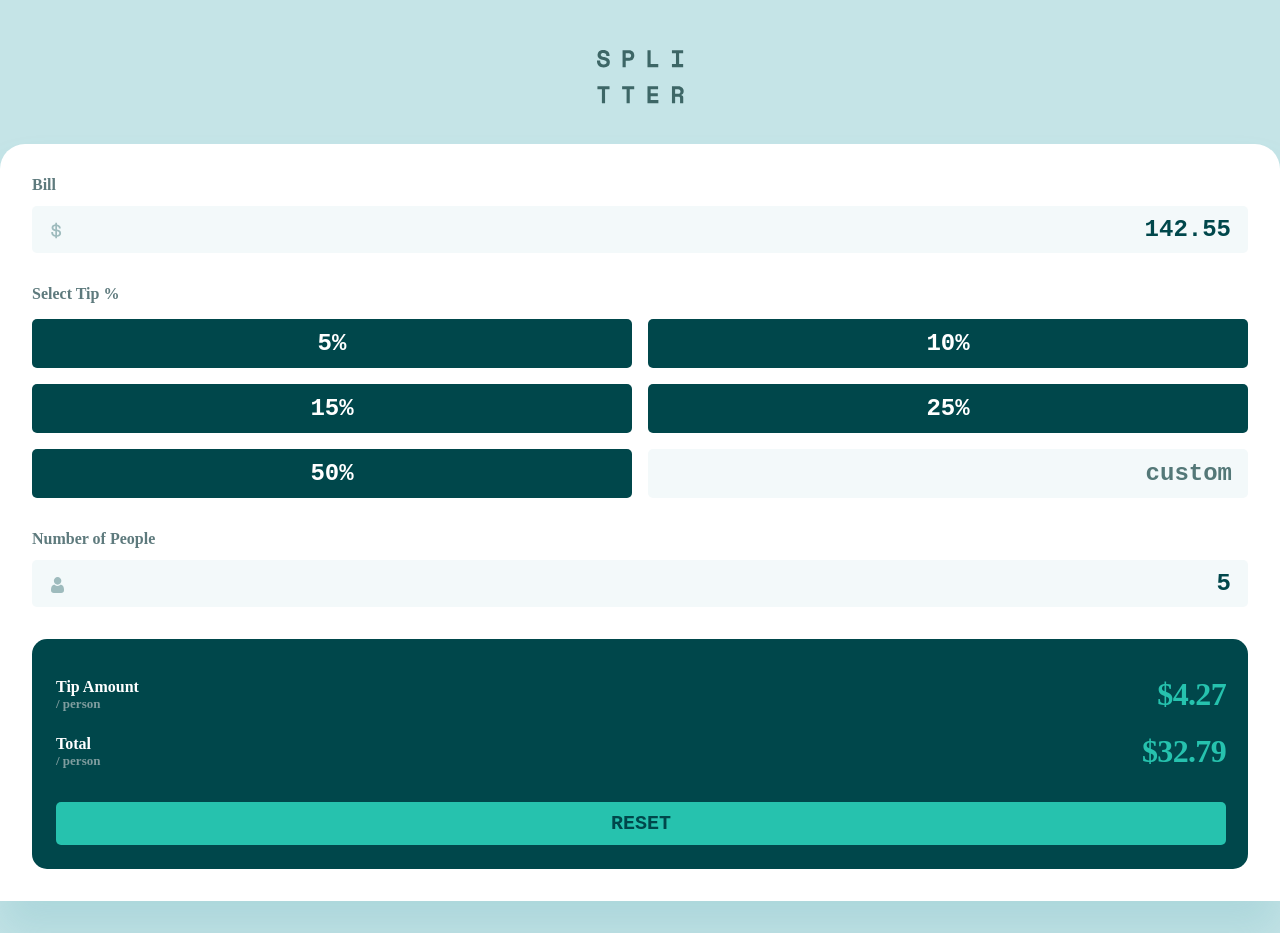
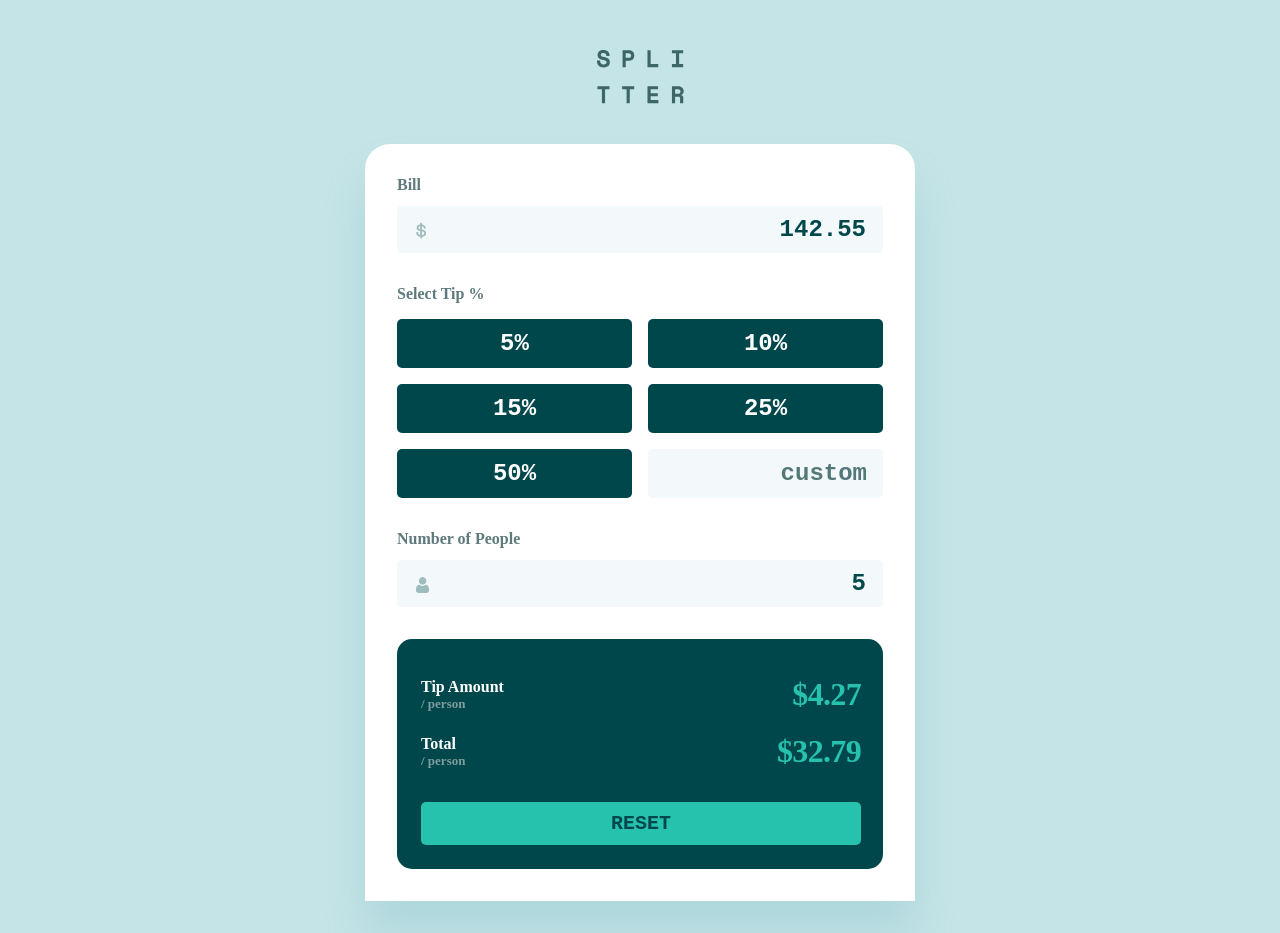
Before and after one commit to Baqari-Fruidze/tip-calculator-react-by-me, a React (Vite) app: page / in a window 1280 px wide. Built offline with nearby package versions, Linux system fonts and the light colour scheme.

Commit message:
some issues

```diff
--- a/src/App.jsx
+++ b/src/App.jsx
@@ -5,7 +5,7 @@ import logo from "/images/logo.svg";
 
 function App() {
   return (
-    <>
+    <Parent>
       <Header>
         <img src={logo} alt="" />
       </Header>
@@ -13,10 +13,17 @@ function App() {
         <Input />
         <Result />
       </Common>
-    </>
+    </Parent>
   );
 }
-
+const Parent = styled.div`
+  margin: 0 auto;
+  min-height: 100vh;
+  max-width: 55rem;
+  @media (min-width: 90rem) {
+    max-width: 150rem;
+  }
+`;
 const Common = styled.div`
   border-radius: 25px 25px 0px 0px;
   background: #fff;
@@ -25,6 +32,11 @@ const Common = styled.div`
   display: flex;
   flex-direction: column;
   gap: 3.2rem;
+  @media (min-width: 90rem) {
+    flex-direction: row;
+    padding-left: 4.8rem;
+    justify-content: space-between;
+  }
 `;
 const Header = styled.header`
   text-align: center;
@@ -32,4 +44,5 @@ const Header = styled.header`
   justify-content: center;
   margin-bottom: 4rem;
 `;
+
 export default App;
--- a/src/GlobalStyles.js
+++ b/src/GlobalStyles.js
@@ -8,6 +8,9 @@ body{
     background: #C5E4E7;
     font-family: "Space Mono", monospace;
     padding: 5rem 0 3.2rem;
+    @media (min-width: 90rem){
+        padding: 16.3rem 26rem 23.9rem;
+    }
 }
 html{
     font-size:62.5%;
--- a/src/Styles/Buttons.jsx
+++ b/src/Styles/Buttons.jsx
@@ -17,4 +17,7 @@ export const Buttons = styled.button`
     background: #26c2ae;
     color: #00474b;
   }
+  @media (min-width: 90rem) {
+    width: 110%;
+  }
 `;
--- a/src/Styles/TwoInputs.jsx
+++ b/src/Styles/TwoInputs.jsx
@@ -20,4 +20,16 @@ export const TwoInputs = styled.input`
   background-position: left 1.9rem bottom 1.4rem;
   border: none;
   background-color: #f3f9fa;
+  @media (min-width: 90rem) {
+    &::placeholder {
+      color: #00474b;
+    }
+
+    text-align: right;
+    font-family: "Space Mono";
+    font-size: 24px;
+    font-style: normal;
+    font-weight: 700;
+    line-height: normal;
+  }
 `;
--- a/src/components/Input.jsx
+++ b/src/components/Input.jsx
@@ -42,6 +42,9 @@ const Biggie = styled.div`
   display: flex;
   flex-direction: column;
   gap: 3.2rem;
+  @media (min-width: 90rem) {
+    gap: 4rem;
+  }
 `;
 const LabelsDiv = styled.div`
   display: flex;
@@ -53,4 +56,8 @@ const BtnCon = styled.div`
   grid-template-columns: 1fr 1fr;
   grid-template-rows: 1fr 1fr 1fr;
   gap: 1.6rem;
+  @media (min-width: 90rem) {
+    grid-template-columns: 1fr 1fr 1fr;
+    grid-template-rows: 1fr 1fr;
+  }
 `;
--- a/src/components/Result.jsx
+++ b/src/components/Result.jsx
@@ -37,11 +37,25 @@ const ResetButton = styled.button`
   line-height: normal;
   border: none;
   padding: 1rem 0;
+  @media (min-width: 90rem) {
+    border-radius: 5px;
+    background: #0d686d;
+    color: #00474b;
+    text-align: center;
+    font-family: "Space Mono";
+    font-size: 20px;
+    font-style: normal;
+    font-weight: 700;
+    line-height: normal;
+  }
 `;
 const ResultsCont = styled.div`
   display: flex;
   flex-direction: column;
   gap: 2rem;
+  @media (min-width: 90rem) {
+    gap: 5.3rem;
+  }
 `;
 const TipAmount = styled.span`
   color: #fff;
@@ -68,6 +82,16 @@ const MoneySpan = styled.span`
   font-weight: 700;
   line-height: normal;
   letter-spacing: -0.667px;
+  @media (min-width: 90rem) {
+    color: #26c2ae;
+    text-align: right;
+    font-family: "Space Mono";
+    font-size: 48px;
+    font-style: normal;
+    font-weight: 700;
+    line-height: normal;
+    letter-spacing: -1px;
+  }
 `;
 const AmountCon = styled.div`
   display: flex;
@@ -85,4 +109,8 @@ const ResultCon = styled.div`
   display: flex;
   flex-direction: column;
   gap: 3.2rem;
+  @media (min-width: 90rem) {
+    width: 45%;
+    padding: 4rem;
+  }
 `;
```
